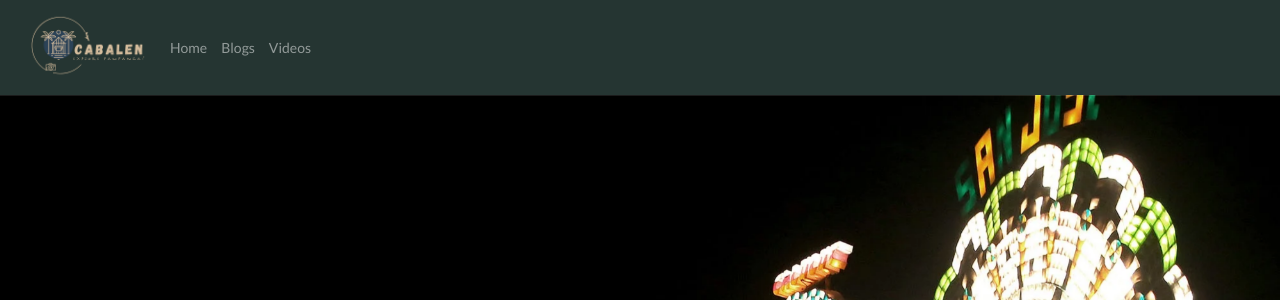
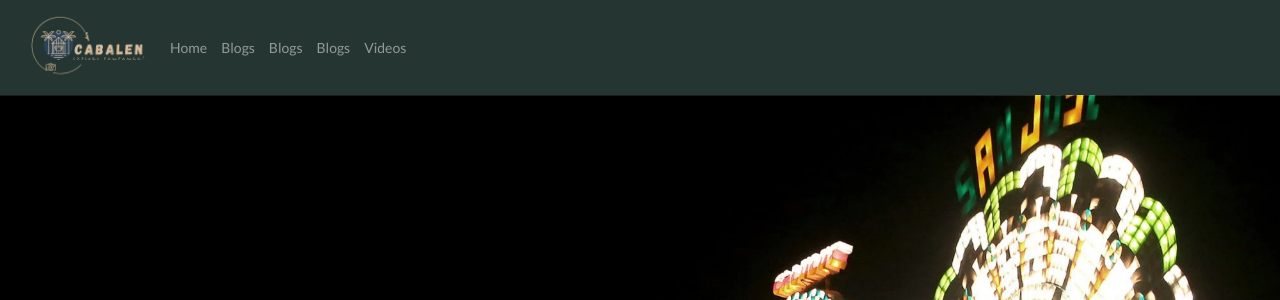
Before and after one commit to dejaaay/Cabelen, a PHP site: page /index.php in a window 1280 px wide. Shown: the top 300 px of the page. Run offline with PHP 8.4, Linux system fonts and the light colour scheme.

Commit message:
11-19 fixedbugs and + nvbr on CArts & TSpots - Leo

```diff
--- a/CultArts_blogs.php
+++ b/CultArts_blogs.php
@@ -16,6 +16,8 @@
     <title>Kapampangan Culture Blog Page</title>
 </head>
 <body>
+
+<?php include "navbar.php"; ?>
 
     <div class="container px-5" id="ArtsCulture">
       <div class="row gx-5 align-items-center">
--- a/navbar.php
+++ b/navbar.php
@@ -15,6 +15,13 @@
           <a class="nav-link" href="Food_blogs.php">Blogs</a>
         </li>
         <li class="nav-item">
+          <a class="nav-link" href="CultArts_blogs.php">Blogs</a>
+        </li>
+        <li class="nav-item">
+          <a class="nav-link" href="TouristDest_blogs.php">Blogs</a>
+        </li>
+
+        <li class="nav-item">
           <a class="nav-link" href="videos.php">Videos</a>
         </li>
       </ul>
```
